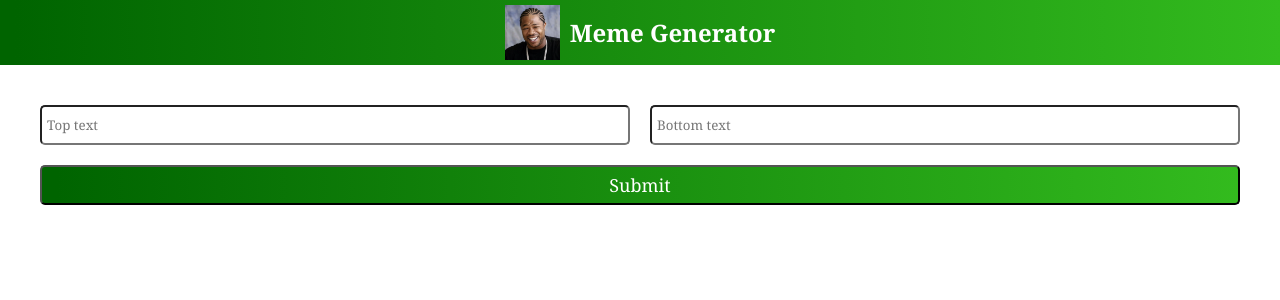
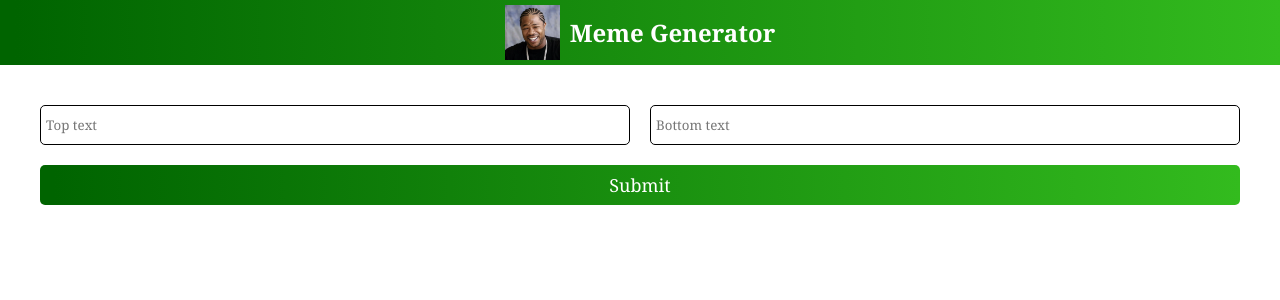
Before and after one commit to abnercabrera28/Meme-Generator, a React (Create React App) app: page / in a window 1280 px wide. Shown: the top 300 px of the page. Built offline with nearby package versions, Linux system fonts and the light colour scheme.

Commit message:
styled border for inputs and button

```diff
--- a/src/index.css
+++ b/src/index.css
@@ -36,6 +36,7 @@ body {
   font-family: Georgia, 'Times New Roman', Times, serif;
   border-radius: 5px;
   text-indent: 3px;
+  border: 1px solid;
 }
 
 .form-button {
@@ -46,4 +47,5 @@ body {
   font-size: large;
   cursor: pointer;
   border-radius: 5px;
+  border: none;
 }
```
